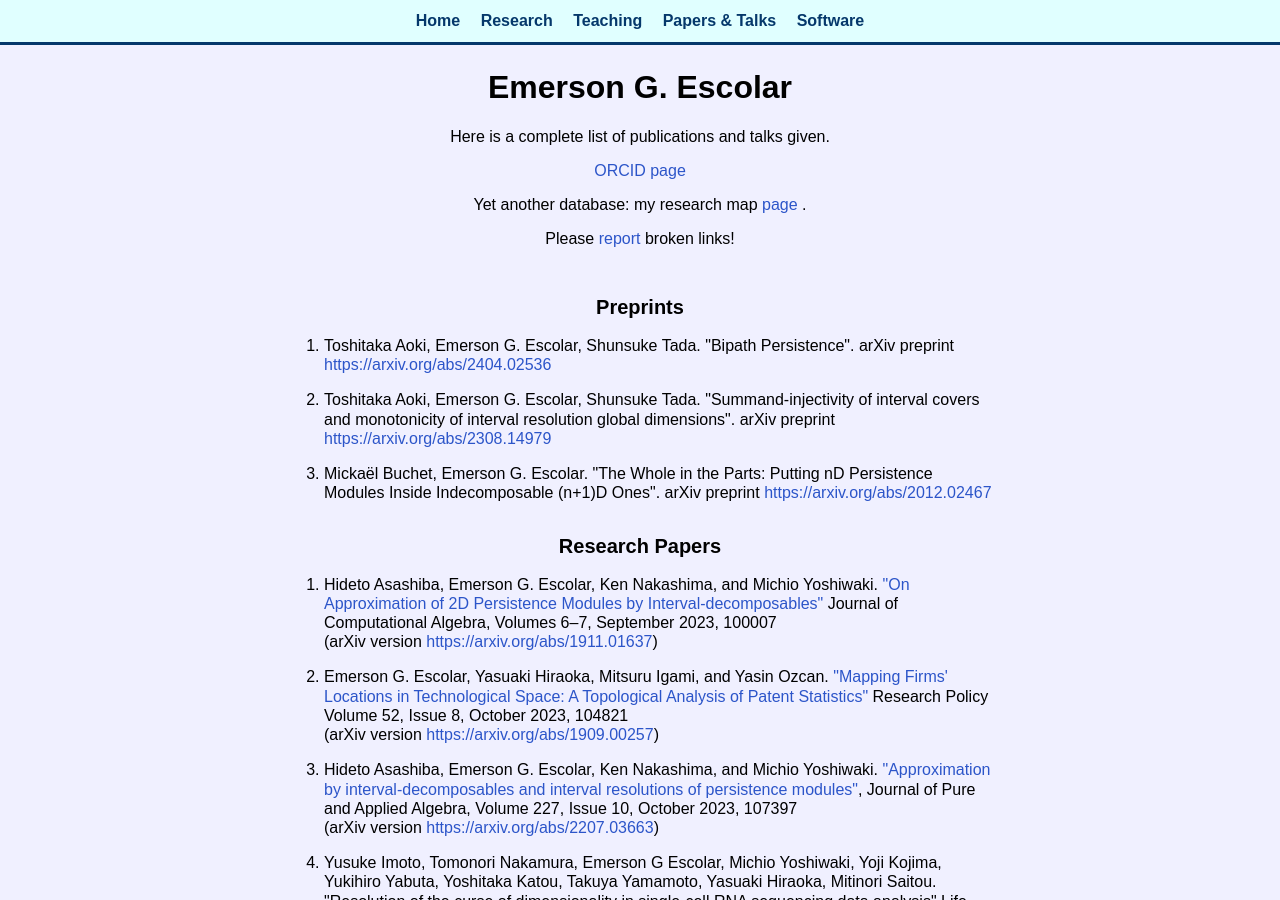
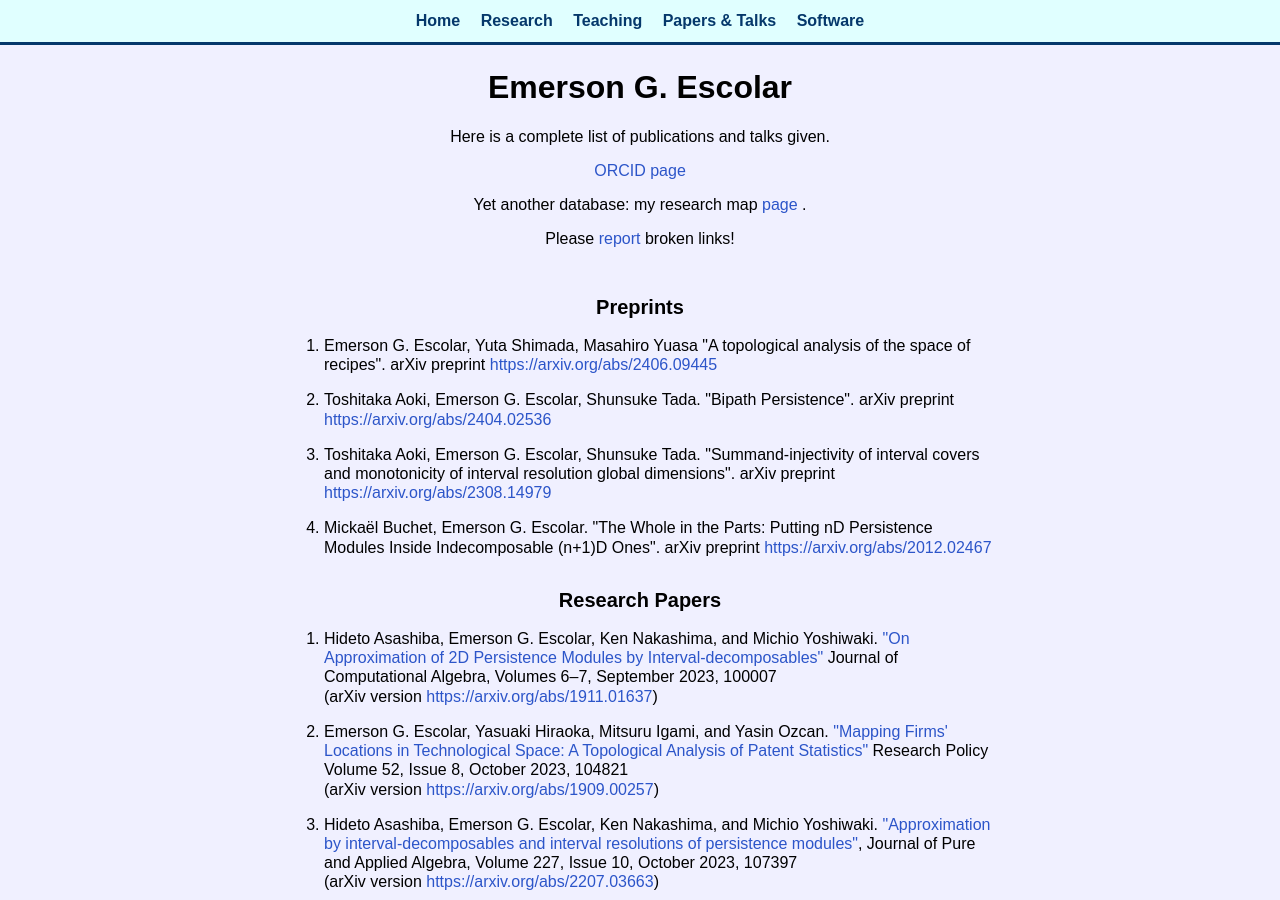
Before and after one commit to emerson-escolar/emerson-escolar.github.io, a Jekyll site: the page built from research_lists.html, in a window 1280 px wide and 900 px high. Built offline with Jekyll 4.4.1, drawn with Linux system fonts in a browser that asks for light colours.

Commit message:
add foodsTDA paper

```diff
--- a/research_lists.html
+++ b/research_lists.html
@@ -32,6 +32,15 @@
 <section>
   <h2> Preprints </h2>
   <ol class="wordbox paperlist">
+    <li>
+      Emerson G. Escolar, Yuta Shimada, Masahiro Yuasa
+      "A topological analysis of the space of recipes".
+      arXiv preprint
+      <a target="_blank" href=https://arxiv.org/abs/2406.09445>
+	https://arxiv.org/abs/2406.09445
+      </a>
+    </li>
+
     <li>
       Toshitaka Aoki, Emerson G. Escolar, Shunsuke Tada.
       "Bipath Persistence".
```
